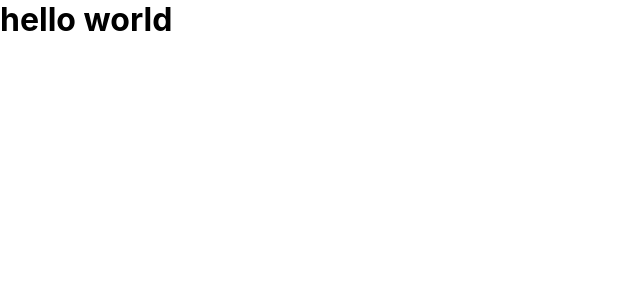
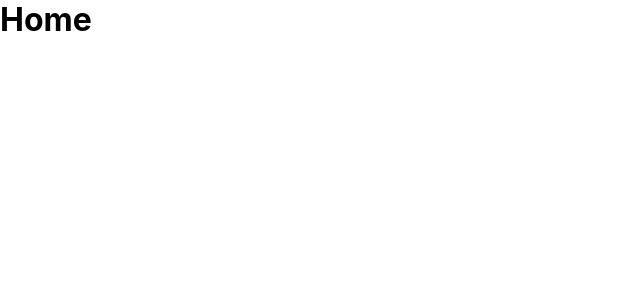
Before and after one commit to PoorlyDefinedBehaviour/twillian, a React (Create React App) app: page / in a window 1280 px wide. Shown: the top 300 px of the page, without its empty margins (0-640 px from the left). Built offline with nearby package versions, Linux system fonts and the light colour scheme.

Commit message:
Add Index Page

```diff
--- /dev/null
+++ b/src/pages/Index/index.js
@@ -0,0 +1,6 @@
+import React from "react";
+export default function Index(){
+    return(
+            <h1>Home</h1>
+        );
+}
--- a/src/routes.js
+++ b/src/routes.js
@@ -1,12 +1,13 @@
 import React from "react";
-import { BrowserRouter, Route, Switch, Redirect } from "react-router-dom";
+import { BrowserRouter, Route, Switch } from "react-router-dom";
 import Register from "./pages/Register";
+import Index from "./pages/Index";
 
 export default function Routes() {
   return (
     <BrowserRouter>
       <Switch>
-        <Route exact path="/" component={() => <h1>hello world</h1>} />
+        <Route exact path="/" component={() => <Index/>} />
         <Route path="/register" component={() => <Register />} />
         <Route path="/login" component={() => <h1>login</h1>} />
       </Switch>
```
Also changed, not shown: src/pages/Index/styles.js (added).
